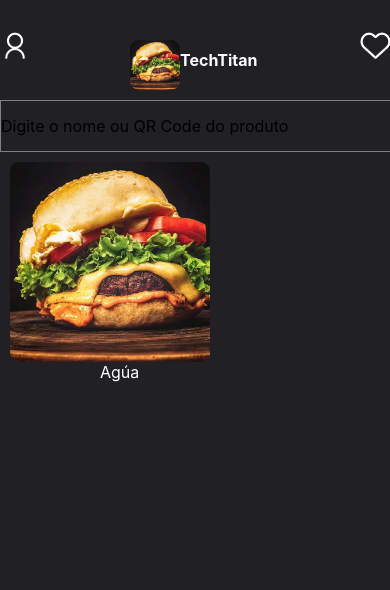
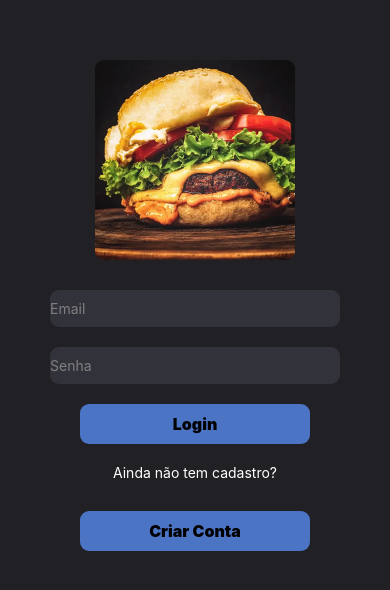
Before and after one commit to ghorita/GS-Hybid-Mobile, a React Native app in the folder Projeto/: screen / in a window 390 px wide. Shown: the top 590 px of the page. Built offline with nearby package versions, Linux system fonts and the light colour scheme.

Commit message:
commit senha tinha sumido

```diff
--- a/Projeto/App.js
+++ b/Projeto/App.js
@@ -76,7 +76,6 @@ const Login = (props) =>{
 
   const [email, setEmail] = useState("");
   const [senha, setSenha] = useState("");
-
   return(
 
     <View style = {{flex: 1, backgroundColor: "#202025"}}>
@@ -145,7 +144,7 @@ const Telas = (props)=>{
 }
 
 export default function App(){
-  const [logado, setLogado] = useState(true);
+  const [logado, setLogado] = useState();
 
 
   const fazerLogin = ( logged ) =>{
```
